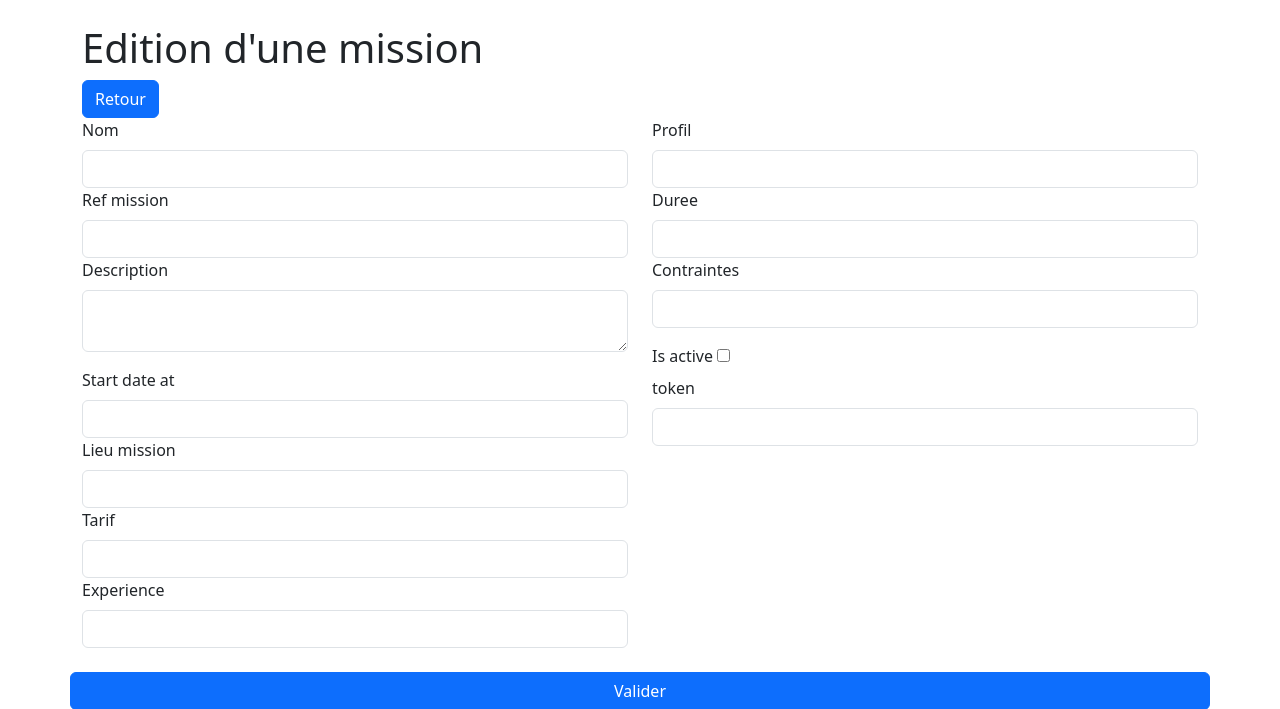
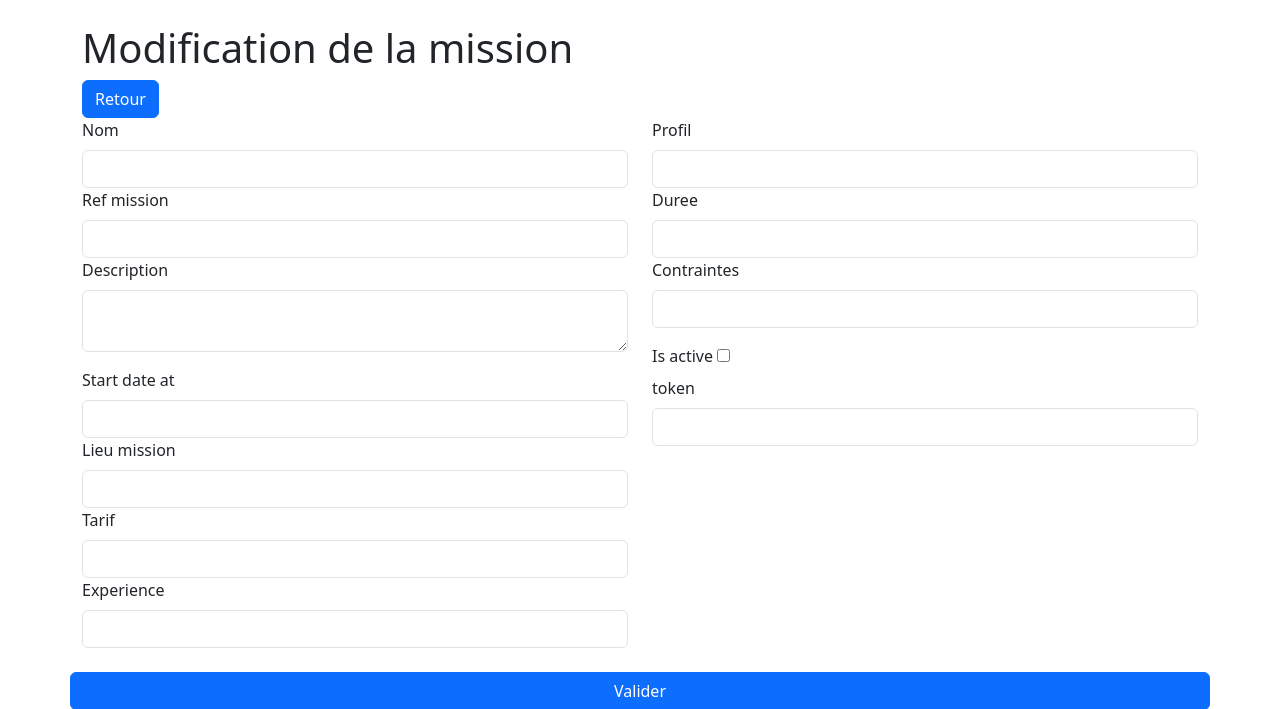
Before and after one commit to bblancho/teamtest, a Symfony app: template templates/pages/missions/edit_v2.html.twig in a window 1280 px wide. Shown: the part 69-778 px from the top of the page. Run offline with Twig, Linux system fonts and the light colour scheme; the template is opened without the code that fills it, so the values that code supplies are empty; form fields are guessed from the names that the template uses; some libraries are stand-ins or nearby versions.

```diff
--- a/src/Form/MissionType.php
+++ b/src/Form/MissionType.php
@@ -105,7 +105,7 @@ class MissionType extends AbstractType
                     'type' => 'number',
                     'placeholder' => '0'
                 ],
-                'label' => 'Budget de la mission :',
+                'label' => 'TJM :',
                 'label_attr' => [
                     'class' => 'form-label'
                 ],
--- a/src/Form/OffreType.php
+++ b/src/Form/OffreType.php
@@ -103,7 +103,7 @@ class OffreType extends AbstractType
                     'type' => 'number',
                     'placeholder' => '0'
                 ],
-                'label' => 'Budget de la mission :',
+                'label' => 'TJM :',
                 'label_attr' => [
                     'class' => 'form-label'
                 ],
--- a/templates/pages/missions/candidaturesClients.html.twig
+++ b/templates/pages/missions/candidaturesClients.html.twig
@@ -40,7 +40,7 @@
 								<a  href="{{ path('offres.show', {id: mission.id, slug: mission.slug}) }}" class="btn btn-primary"> Afficher </a>
 							</td>
 							<td>
-								<a  href="{{ path('offres.show', {id: mission.id, slug: mission.slug}) }}" class="btn btn-info"> Voir les candidatures </a>
+								<a  href="{{ path('offres.show', {id: mission.id, slug: mission.slug}) }}" class="btn btn-info"> Candidatures </a>
 							</td>
 							<td>
 								<a href="{{ path('offres.edit', { id: mission.id }) }}" class="btn btn-info">Modifier</a>
--- a/templates/pages/missions/edit_v2.html.twig
+++ b/templates/pages/missions/edit_v2.html.twig
@@ -8,7 +8,7 @@
 	<div class="container">
 
 		<h1 class="mt-4">
-			Edition d'une mission
+			Modification de la mission
 		</h1>
 		<div> <a  href="{{ path('offres.mes_offres', {id: mission.id}) }}" class="btn btn-primary"> Retour </a> </div>
 
--- a/templates/partials/_header.html.twig
+++ b/templates/partials/_header.html.twig
@@ -24,7 +24,7 @@
 								</a>
 							</li>
 							<li class="nav-item">
-								<a class="nav-link {{ app.current_route == 'app_index' ? 'active' : '' }}" href="{{ path('offres.create') }}">Créér une offre
+								<a class="nav-link {{ app.current_route == 'app_index' ? 'active' : '' }}" href="{{ path('offres.create') }}">Creer une offre
 								</a>
 							</li>
 
```
Also changed, not shown: templates/pages/missions/mes_missions.html.twig (+4 -4 lines).
